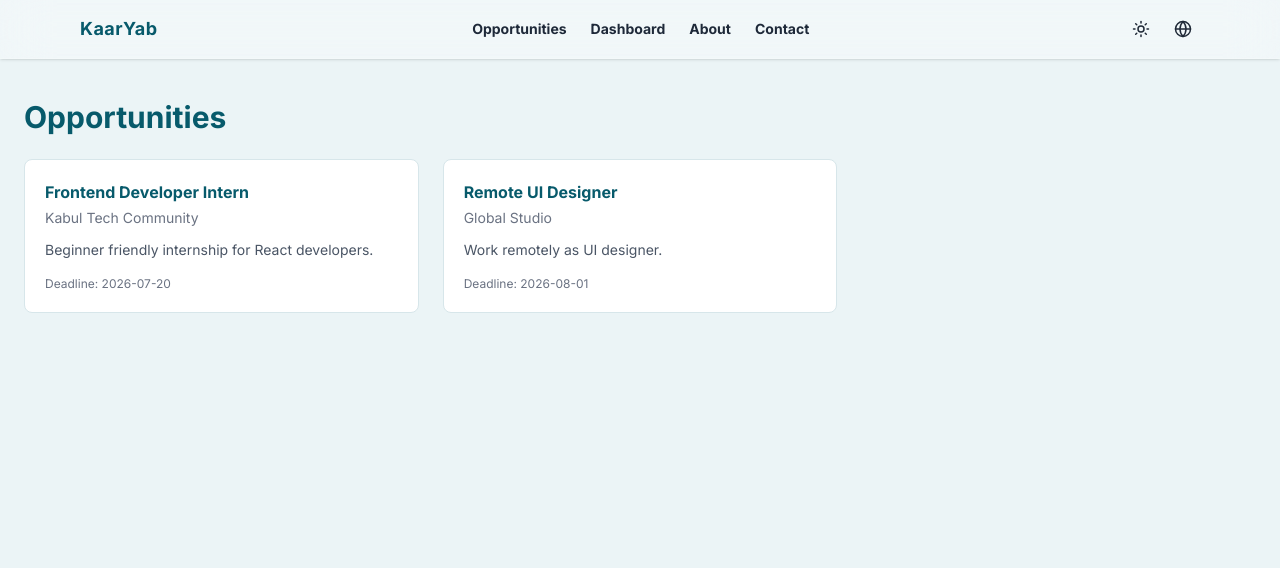
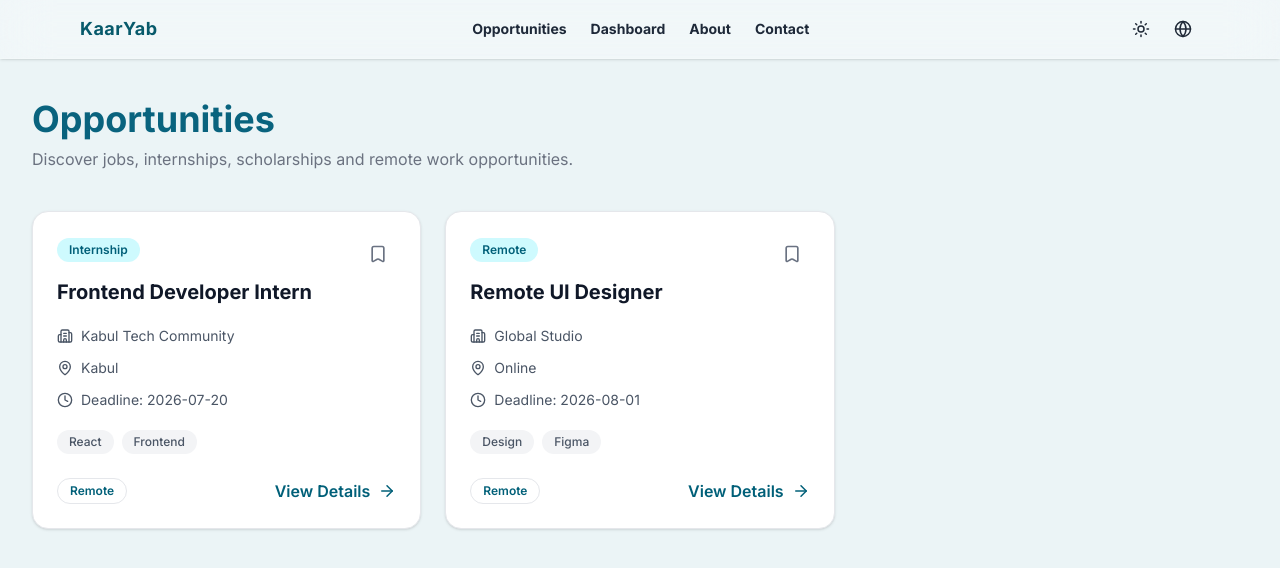
Before and after one commit to FatemaAhm4di/kaaryab-afghanistan, a Next.js app: page /1/opportunities in a window 1280 px wide. Shown: the top 568 px of the page. Built offline with nearby package versions, Linux system fonts and the light colour scheme.

Commit message:
feat: Move layout, implement opportunities list and detail page, make locale-aware links in opportunity card, use mock data.

```diff
--- a/src/app/[locale]/layout.tsx
+++ b/src/app/[locale]/layout.tsx
@@ -1,9 +1,7 @@
-import {ReactNode} from 'react';
-
 export default function LocaleLayout({
   children
 }: {
-  children: ReactNode;
+  children: React.ReactNode;
 }) {
   return <>{children}</>;
 }
--- a/src/app/[locale]/opportunities/[id]/page.tsx
+++ b/src/app/[locale]/opportunities/[id]/page.tsx
@@ -0,0 +1,42 @@
+import Link from 'next/link';
+import { opportunities } from '@/features/opportunities/data';
+
+export default function OpportunityPage({ params }: { params: { locale: string; id: string } }) {
+  const opportunity = opportunities.find((o) => o.id === params.id);
+
+  if (!opportunity) {
+    return (
+      <main className="container-custom">
+        <h1>Opportunity not found</h1>
+        <p>The opportunity with id {params.id} was not found.</p>
+        <Link href={`/${params.locale}/opportunities`} className="text-cyan-700">Back to list</Link>
+      </main>
+    );
+  }
+
+  return (
+    <main className="container-custom">
+      <h1 className="text-2xl font-bold">{opportunity.title}</h1>
+      <p className="text-sm text-[var(--color-text-secondary)]">{opportunity.organization} — {opportunity.location}</p>
+
+      <section className="mt-6">
+        <h2 className="text-lg font-semibold">Description</h2>
+        <p className="mt-2 text-[var(--color-text-secondary)]">{opportunity.description}</p>
+      </section>
+
+      <section className="mt-6">
+        <h2 className="text-lg font-semibold">Requirements</h2>
+        <ul className="mt-2 list-disc pl-5 text-[var(--color-text-secondary)]">
+          {opportunity.requirements.map((r) => (
+            <li key={r}>{r}</li>
+          ))}
+        </ul>
+      </section>
+
+      <div className="mt-8 flex items-center gap-4">
+        <a href={opportunity.applyLink} className="rounded bg-cyan-700 px-4 py-2 text-white">Apply</a>
+        <Link href={`/${params.locale}/opportunities`} className="text-cyan-700">Back</Link>
+      </div>
+    </main>
+  );
+}
--- a/src/app/[locale]/opportunities/page.tsx
+++ b/src/app/[locale]/opportunities/page.tsx
@@ -1,38 +1,5 @@
-import {opportunities} from '@/features/opportunities/data';
+import OpportunitiesPage from '@/features/opportunities/page';
 
-export default function OpportunitiesPage() {
-  return (
-    <main className="min-h-screen bg-[#EBF4F6] px-6 py-10">
-
-      <h1 className="text-3xl font-bold text-[#075A6B] mb-6">
-        Opportunities
-      </h1>
-
-      <div className="grid md:grid-cols-2 lg:grid-cols-3 gap-6">
-        {opportunities.map((item) => (
-          <div
-            key={item.id}
-            className="bg-white border border-[#D7E6EA] rounded-lg p-5 hover:shadow-md transition"
-          >
-            <h2 className="font-bold text-[#075A6B]">
-              {item.title}
-            </h2>
-
-            <p className="text-sm text-gray-500 mt-1">
-              {item.organization}
-            </p>
-
-            <p className="text-sm mt-3 text-gray-600">
-              {item.description}
-            </p>
-
-            <div className="mt-4 text-xs text-gray-500">
-              Deadline: {item.deadline}
-            </div>
-          </div>
-        ))}
-      </div>
-
-    </main>
-  );
+export default function Page() {
+  return <OpportunitiesPage />;
 }
--- a/src/app/globals.css
+++ b/src/app/globals.css
@@ -1,16 +1,16 @@
 @import "tailwindcss";
 
 :root {
+  --color-background: #ebf4f6;
+
   --color-primary: #088395;
-  --color-primary-dark: #075a6b;
-  --color-secondary: #09637e;
-
-  --color-background: #ebf4f6;
-  --color-surface: #ffffff;
-  --color-border: #d7e6ea;
+  --color-primary-dark: #09637e;
+  --color-secondary: #7ab2b2;
 
   --color-text-primary: #1f2937;
   --color-text-secondary: #6b7280;
+
+  --color-border: #d1d5db;
 }
 
 .dark {
--- a/src/app/layout.tsx
+++ b/src/app/layout.tsx
@@ -1,14 +1,10 @@
 import './globals.css';
-import {Inter} from 'next/font/google';
+import { Inter } from 'next/font/google';
 import Navbar from '@/components/layout/Navbar';
 
-const inter = Inter({ subsets: ['latin'], display: 'swap' });
+const inter = Inter({ subsets: ['latin'] });
 
-export default function RootLayout({
-  children
-}: {
-  children: React.ReactNode;
-}) {
+export default function RootLayout({ children }: { children: React.ReactNode }) {
   return (
     <html lang="en">
       <body className={inter.className}>
--- a/src/features/opportunities/components/OpportunityCard.tsx
+++ b/src/features/opportunities/components/OpportunityCard.tsx
@@ -0,0 +1,89 @@
+"use client";
+
+import Link from 'next/link';
+import { useParams } from 'next/navigation';
+import {
+  ArrowRight,
+  Bookmark,
+  Building2,
+  Clock,
+  MapPin
+} from 'lucide-react';
+
+import type {Opportunity} from '@/features/opportunities/types';
+
+type OpportunityCardProps = {
+  opportunity: Opportunity;
+};
+
+export default function OpportunityCard({
+  opportunity
+}: OpportunityCardProps) {
+  const params = useParams() as { locale?: string } | undefined;
+  const locale = params?.locale ?? '';
+  return (
+    <article className="group rounded-2xl border border-gray-200 bg-white p-6 shadow-sm transition-all duration-300 hover:-translate-y-1 hover:shadow-lg dark:border-gray-800 dark:bg-gray-900">
+      <div className="flex items-start justify-between gap-4">
+        <div>
+          <span className="inline-flex rounded-full bg-cyan-100 px-3 py-1 text-xs font-semibold text-cyan-800">
+            {opportunity.category}
+          </span>
+
+          <h3 className="mt-4 text-xl font-bold text-gray-900 dark:text-white">
+            {opportunity.title}
+          </h3>
+        </div>
+
+        <button
+          type="button"
+          className="rounded-xl p-2 text-gray-500 transition hover:bg-gray-100 hover:text-cyan-700 dark:hover:bg-gray-800"
+          aria-label="Save opportunity"
+        >
+          <Bookmark size={20} />
+        </button>
+      </div>
+
+      <div className="mt-5 space-y-3 text-sm text-gray-600 dark:text-gray-300">
+        <div className="flex items-center gap-2">
+          <Building2 size={16} />
+          <span>{opportunity.organization}</span>
+        </div>
+
+        <div className="flex items-center gap-2">
+          <MapPin size={16} />
+          <span>{opportunity.location}</span>
+        </div>
+
+        <div className="flex items-center gap-2">
+          <Clock size={16} />
+          <span>Deadline: {opportunity.deadline}</span>
+        </div>
+      </div>
+
+      <div className="mt-5 flex flex-wrap gap-2">
+        {opportunity.tags.map((tag) => (
+          <span
+            key={tag}
+            className="rounded-full bg-gray-100 px-3 py-1 text-xs font-medium text-gray-600 dark:bg-gray-800 dark:text-gray-300"
+          >
+            {tag}
+          </span>
+        ))}
+      </div>
+
+      <div className="mt-6 flex items-center justify-between">
+        <span className="rounded-full border border-gray-200 px-3 py-1 text-xs font-semibold text-cyan-800 dark:border-gray-700 dark:text-cyan-400">
+          {opportunity.type}
+        </span>
+
+        <Link
+          href={`/${locale}/opportunities/${opportunity.id}`}
+          className="flex items-center gap-2 font-semibold text-cyan-800 transition-all duration-200 group-hover:gap-3 dark:text-cyan-400"
+        >
+          View Details
+          <ArrowRight size={18} />
+        </Link>
+      </div>
+    </article>
+  );
+}
--- /dev/null
+++ b/src/features/opportunities/page.tsx
@@ -0,0 +1,29 @@
+import OpportunityCard from '@/features/opportunities/components/OpportunityCard';
+import {opportunities} from '@/features/opportunities/data';
+
+export default function OpportunitiesPage() {
+  return (
+    <main className="min-h-screen bg-[var(--color-background)] py-10">
+      <section className="container-custom">
+        <div className="mb-10">
+          <h1 className="text-3xl font-bold text-[var(--color-primary-dark)] md:text-4xl">
+            Opportunities
+          </h1>
+
+          <p className="mt-2 text-[var(--color-text-secondary)]">
+            Discover jobs, internships, scholarships and remote work opportunities.
+          </p>
+        </div>
+
+        <div className="grid grid-cols-1 gap-6 md:grid-cols-2 xl:grid-cols-3">
+          {opportunities.map((opportunity) => (
+            <OpportunityCard
+              key={opportunity.id}
+              opportunity={opportunity}
+            />
+          ))}
+        </div>
+      </section>
+    </main>
+  );
+}
```
